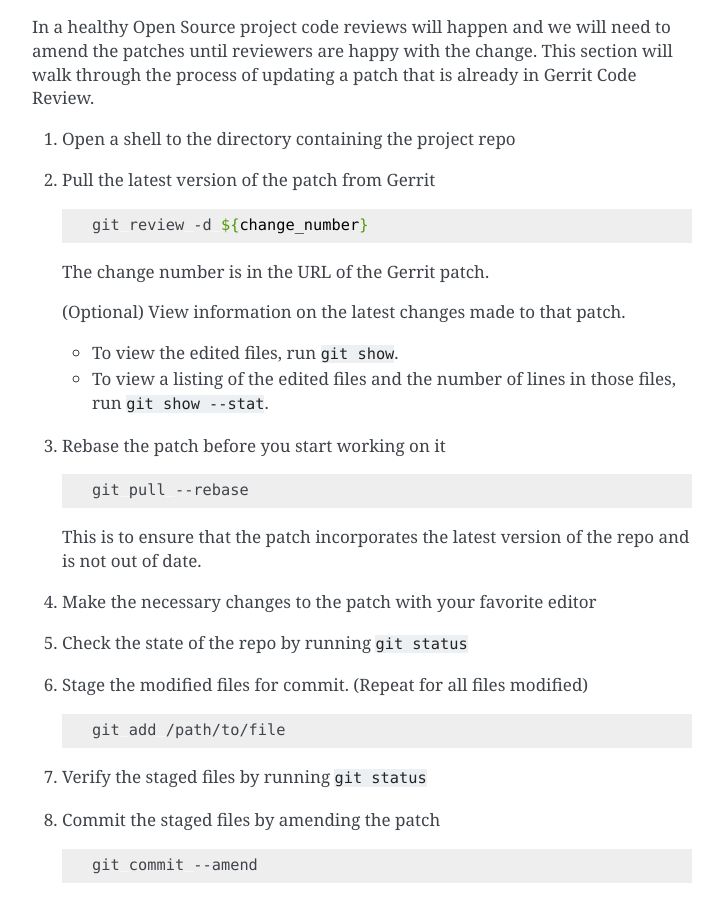
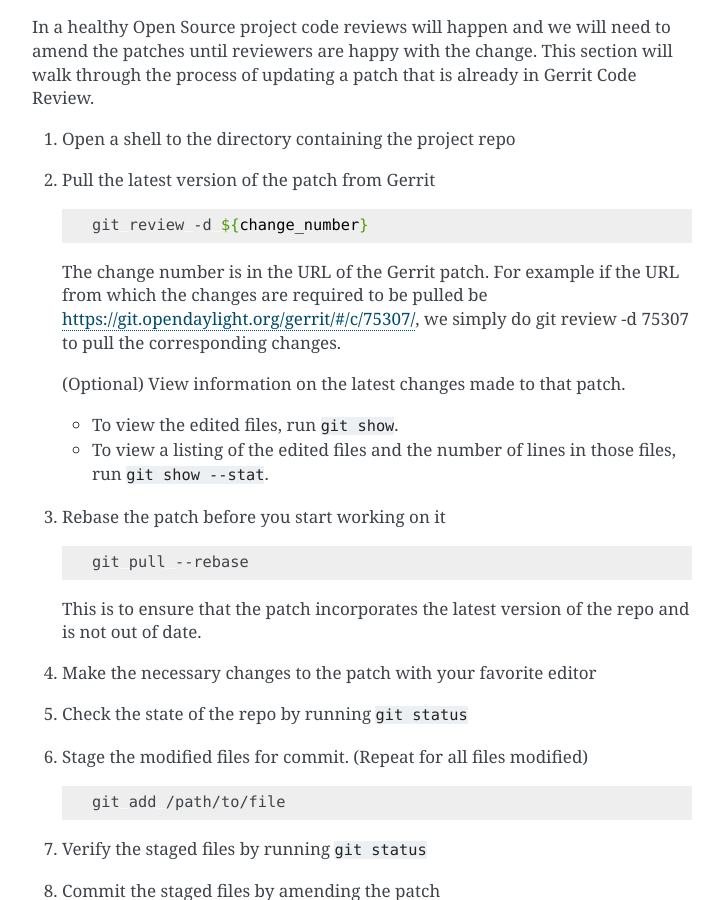
Before and after one commit to lfit/releng-docs, a Sphinx documentation site: the page built from docs/gerrit.rst, in a window 1280 px wide and 900 px high, scrolled down 6209 px. Shown: the whole window, without its empty margins (388-1111 px from the left). Built offline with Sphinx 7.4.7, drawn with Linux system fonts in a browser that asks for light colours; the version number could not be read and is left out.

Commit message:
Update an example on updating existing patch
Update with an URL example to show the working of git review -d

Change-Id: If8918e982bd791697880aae8a95af40a11679718
Signed-off-by: Prateek <prateekkol21@gmail.com>

```diff
--- a/docs/gerrit.rst
+++ b/docs/gerrit.rst
@@ -298,7 +298,8 @@
 
       git review -d ${change_number}
 
-   The change number is in the URL of the Gerrit patch.
+   The change number is in the URL of the Gerrit patch. For example if the URL from which the changes are required to be pulled be https://git.opendaylight.org/gerrit/#/c/75307/,
+   we simply do git review -d 75307 to pull the corresponding changes.
 
    (Optional) View information on the latest changes made to that patch.
 
```
